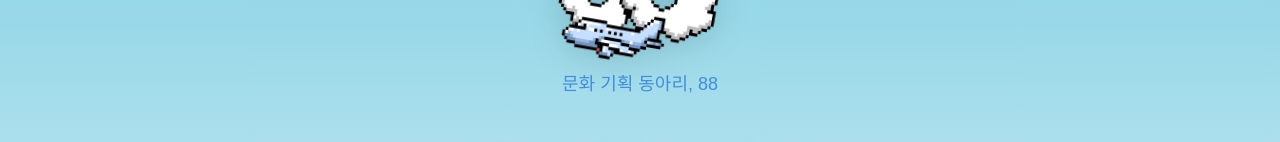
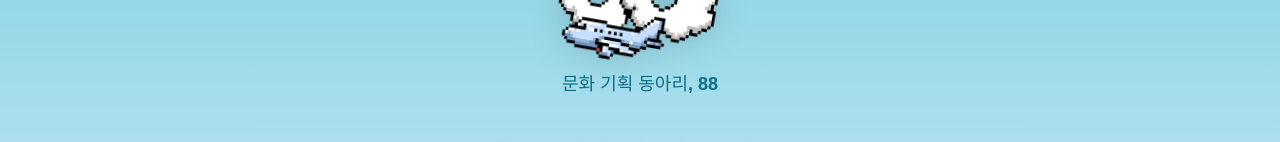
Before and after one commit to 88TOUR/anitest, a React (Vite) app: page / in a window 1280 px wide. Shown: the part 274-416 px from the top of the page. Built offline with nearby package versions, Linux system fonts and the light colour scheme; a web font is replaced by a local one.

Commit message:
메인페이지

```diff
--- a/src/styles/Main.css
+++ b/src/styles/Main.css
@@ -51,8 +51,8 @@
 
 .main-subtitle {
   font-size: 18px;
-  color: #408edc;
-  font-weight: 500;
+  color: #0d6f88;
+  font-weight: 550;
   margin-top: 1px;
   margin-bottom: 5px;
   font-family: 'Pretendard', sans-serif;
```
